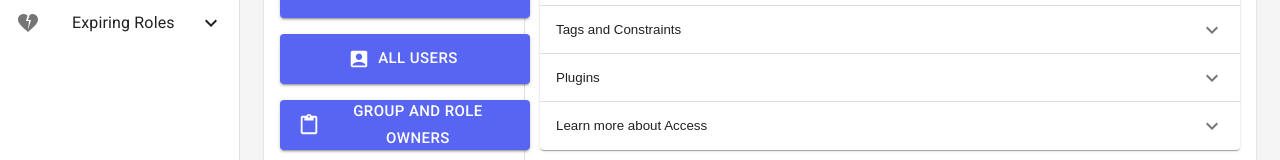
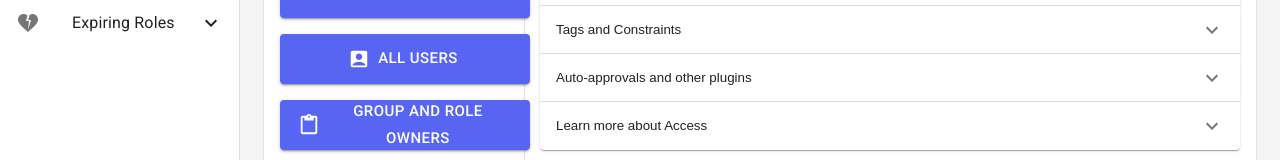
Before and after one commit to discord/access, a React (Create React App) app: page / in a window 1280 px wide. Shown: the part 370-530 px from the top of the page. Built offline with nearby package versions, Linux system fonts and the light colour scheme; no server answers.

Commit message:
change doc section title to be more descriptive

```diff
--- a/src/pages/Home.tsx
+++ b/src/pages/Home.tsx
@@ -43,7 +43,7 @@ const guide: Record<string, Record<string, string>> = {
       "Every user, group, and role has a corresponding audit page, which shows the access history for the entity. It can be viewed by clicking the clock-arrow icon next to the user/role/group name on the entity's page. Roles additionally have a 'Role audit' page that can be viewed by clicking the icon below the clock-arrow icon on a role page (it's similar to a Celtic knot). It displays the role's membership and ownership history.",
     'Tags and Constraints':
       "Tags can be used to label groups and apps (for their app groups) and, optionally, to apply constraints. These constraints include setting an ownership or membership time limit, requiring a reason for access, and disabling owners from adding themselves as members of a group. To view tags, click the 'Tags' button at the top of the 'Groups' or 'Apps' pages.",
-    'Plugins': "Access uses the Python pluggy framework to allow for additional functionality to be added to the system. Some examples of this include adding a notification plugin to send emails, SMS, etc. when access requests are made and resolved and adding a conditional access plugin to automatically approve or deny requests if they match certain conditions. For more information and examples of plugins, see the Access README at https://github.com/discord/access?tab=readme-ov-file#plugins.",
+    'Auto-approvals and other plugins': "Access uses the Python pluggy framework to allow for additional functionality to be added to the system. Some examples of this include adding a notification plugin to send emails, SMS, etc. when access requests are made and resolved and adding a conditional access plugin to automatically approve or deny requests if they match certain conditions. For more information and examples of plugins, see the Access README at https://github.com/discord/access?tab=readme-ov-file#plugins.",
     'Learn more about Access':
       'Access is open-sourced under the Apache 2.0 license. View the source code at https://github.com/discord/access and check out our blog post that talks about the development process at dis.gd/access-blog.',
   },
```
